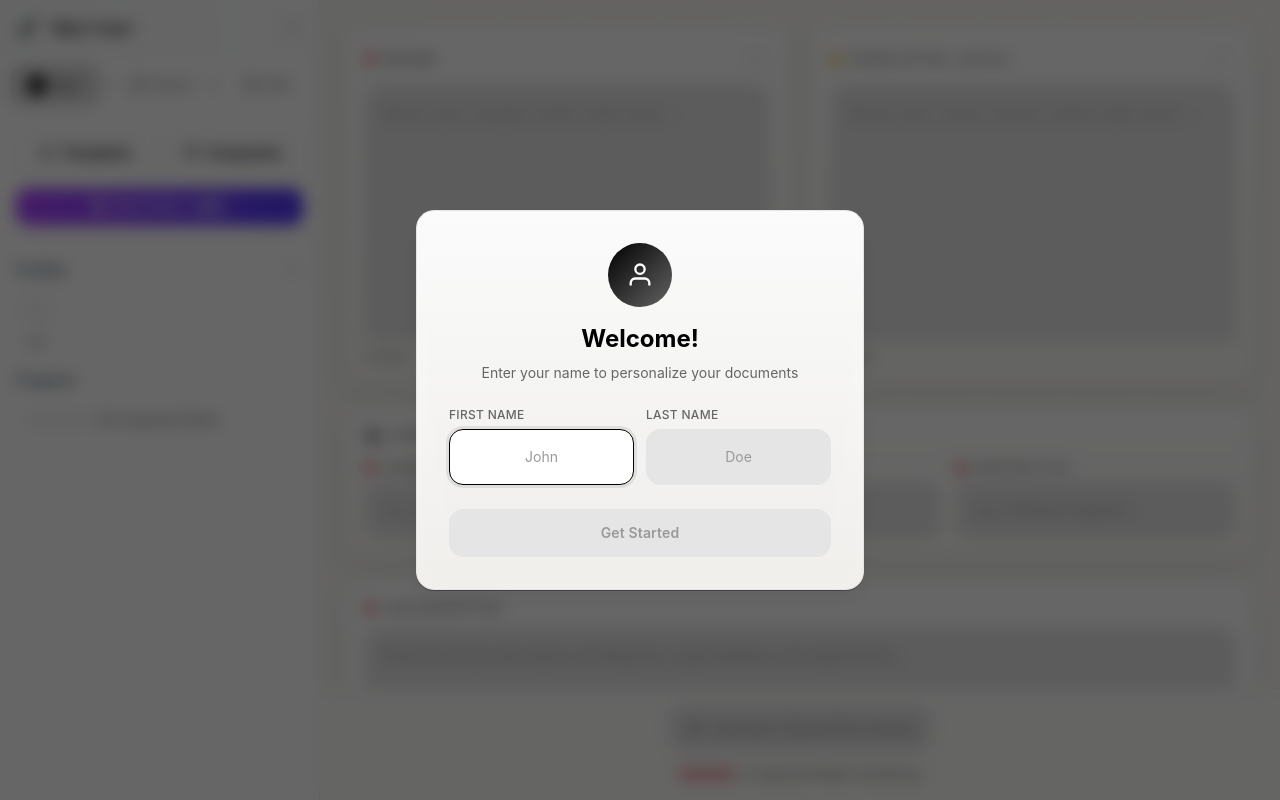
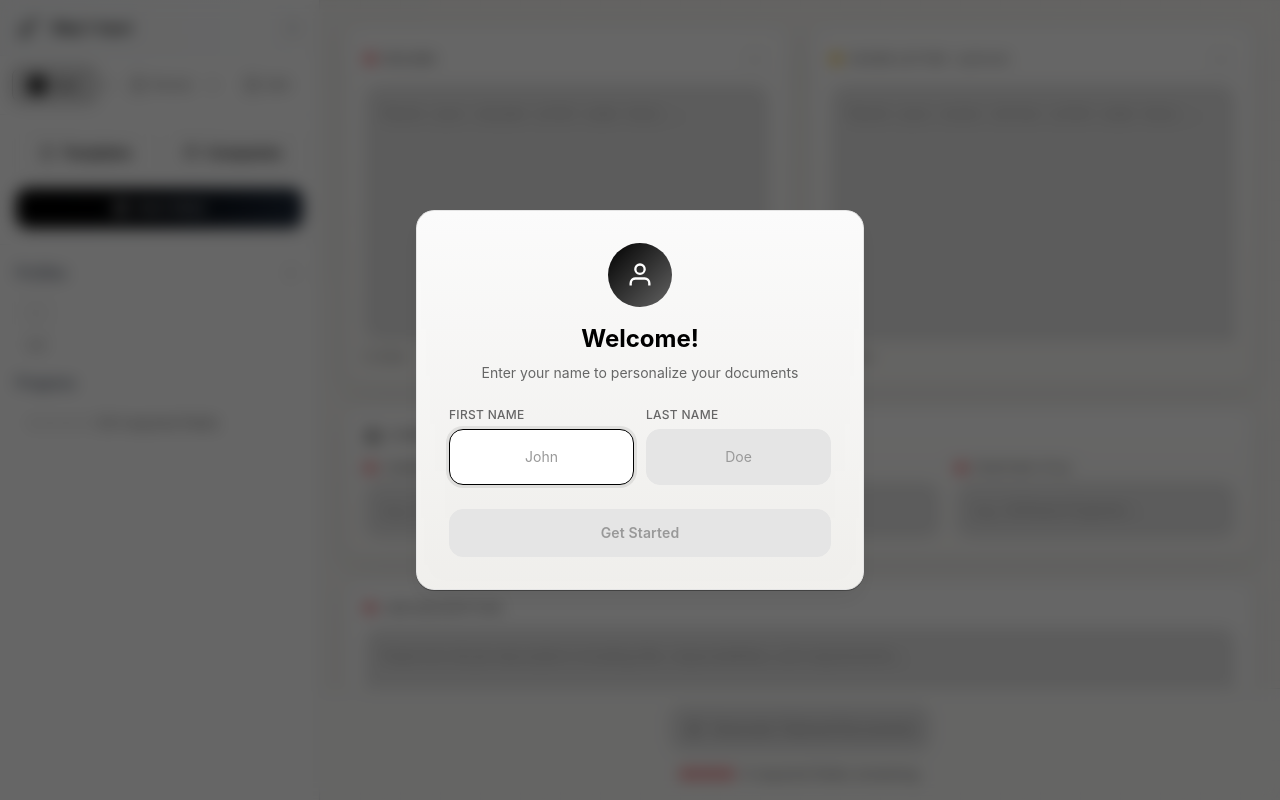
Before and after one commit to VanGoghCode/Final-Destination, a Next.js app: page / in a window 1280 px wide. Built offline with nearby package versions, Linux system fonts and the light colour scheme.

Commit message:
style: update button styling for improved visibility and consistency

```diff
--- a/src/app/page.tsx
+++ b/src/app/page.tsx
@@ -728,7 +728,7 @@ export default function Home() {
           </div>
           <button
             onClick={() => router.push("/batch")}
-            className="w-full flex items-center justify-center gap-2 py-2.5 px-3 rounded-xl bg-linear-to-r from-purple-500 to-indigo-600 text-white text-xs font-medium shadow-md hover:shadow-lg hover:from-purple-600 hover:to-indigo-700 transition-all"
+            className="w-full flex items-center justify-center gap-2 py-3 px-3 rounded-xl bg-linear-to-r from-black to-gray-800 text-white text-xs font-medium shadow-md hover:shadow-lg hover:from-gray-800 hover:to-black transition-all"
           >
             <svg width="16" height="16" viewBox="0 0 24 24" fill="none" stroke="currentColor" strokeWidth="2">
               <rect x="3" y="3" width="7" height="7" rx="1" />
@@ -737,7 +737,6 @@ export default function Home() {
               <rect x="14" y="14" width="7" height="7" rx="1" />
             </svg>
             Batch Mode
-            <span className="px-1.5 py-0.5 bg-white/20 rounded text-[10px]">NEW</span>
           </button>
         </div>
 
```
